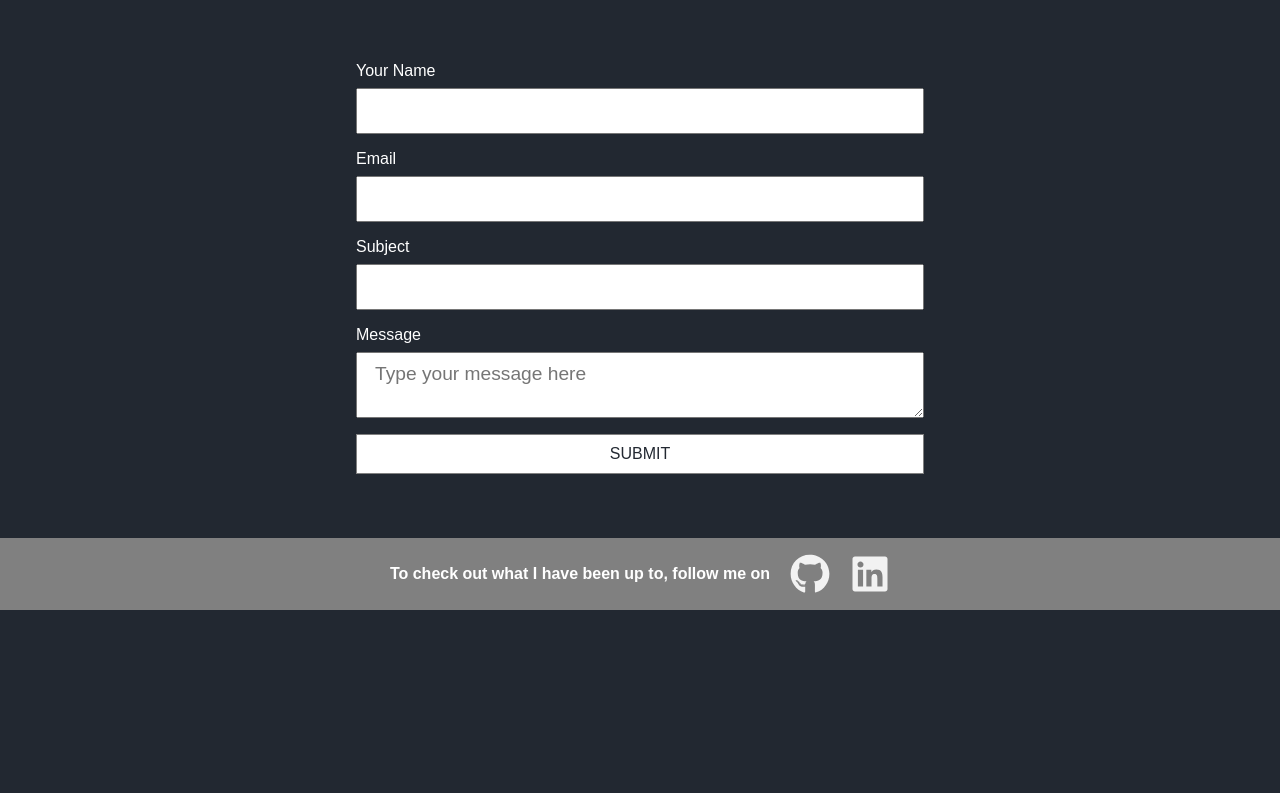
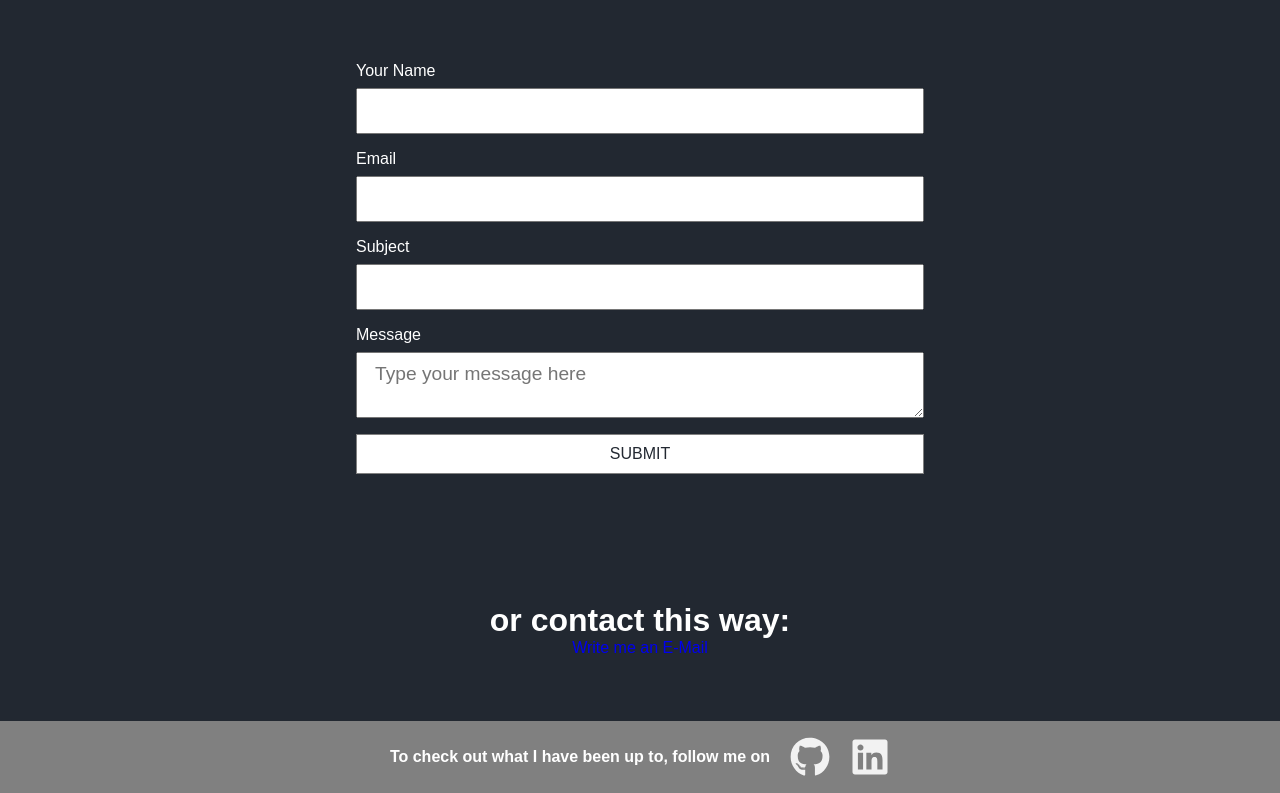
Before and after one commit to maudmain/mm-react-portfolio, a React (Create React App) app: page /contact in a window 1280 px wide. Shown: the part 482-1275 px from the top of the page. Before the commit the page ends 1092 px from the top, so only its background shows below. Built offline with nearby package versions, Linux system fonts and the light colour scheme; a web font is replaced by a local one.

Commit message:
email link added

```diff
--- a/package.json
+++ b/package.json
@@ -3,6 +3,7 @@
   "version": "0.1.0",
   "private": true,
   "dependencies": {
+    "@react-email/link": "0.0.4",
     "@testing-library/jest-dom": "^5.16.5",
     "@testing-library/react": "^13.4.0",
     "@testing-library/user-event": "^13.5.0",
--- /dev/null
+++ b/src/Components/ContactDetails/ContactDetails.js
@@ -0,0 +1,24 @@
+import "./contactDetails.css";
+
+import React from "react";
+
+import { Link } from "@react-email/link";
+import ButtonMailto from "../Links/EmailLink";
+
+const ContactDetails = () => {
+  return (
+    <div className="details">
+      <div className="details-content">
+        <h1>or contact this way: </h1>
+        <div className="email-link">
+          <ButtonMailto
+            label="Write me an E-Mail"
+            mailto="mailto:117314424+maudmain@users.noreply.github.com"
+          />
+        </div>
+      </div>
+    </div>
+  );
+};
+
+export default ContactDetails;
--- /dev/null
+++ b/src/Components/ContactDetails/contactDetails.css
@@ -0,0 +1,20 @@
+.details {
+  width: 100%;
+  margin: 3rem 0;
+  display: flex;
+  align-items: center;
+  justify-content: center;
+  flex-wrap: wrap;
+  height: 100%;
+}
+
+.details .details-content {
+  text-align: center;
+  margin: auto;
+  padding: 1rem;
+  max-width: 350px;
+}
+
+.details .details-content p {
+  margin: 1.2rem 0;
+}
--- /dev/null
+++ b/src/Components/Links/EmailLink.js
@@ -0,0 +1,18 @@
+import React from "react";
+import { Link } from "react-router-dom";
+
+const ButtonMailto = ({ mailto, label }) => {
+  return (
+    <Link
+      to="#"
+      onClick={(e) => {
+        window.location.href = mailto;
+        e.preventDefault();
+      }}
+    >
+      {label}
+    </Link>
+  );
+};
+
+export default ButtonMailto;
--- a/src/Pages/Contact.js
+++ b/src/Pages/Contact.js
@@ -3,14 +3,16 @@ import Navbar from "../Components/Navbar/Navbar";
 import Footer from "../Components/Footer/Footer";
 import Form from '../Components/Form/Form';
 import HeroImg from '../Components/Hero/HeroBg';
+import ContactDetails from '../Components/ContactDetails/ContactDetails';
 
 
 export const Contact = () => {
   return (
     <div>
       <Navbar />
-      <HeroImg heading="CONTACT" text="" />
+      <HeroImg heading="CONTACT" text="Use the form or see details below." />
       <Form />
+      <ContactDetails />
       <Footer />
     </div>
   );
```
Also changed, not shown: 1 other file (tests, documents, lock files or other folders).
